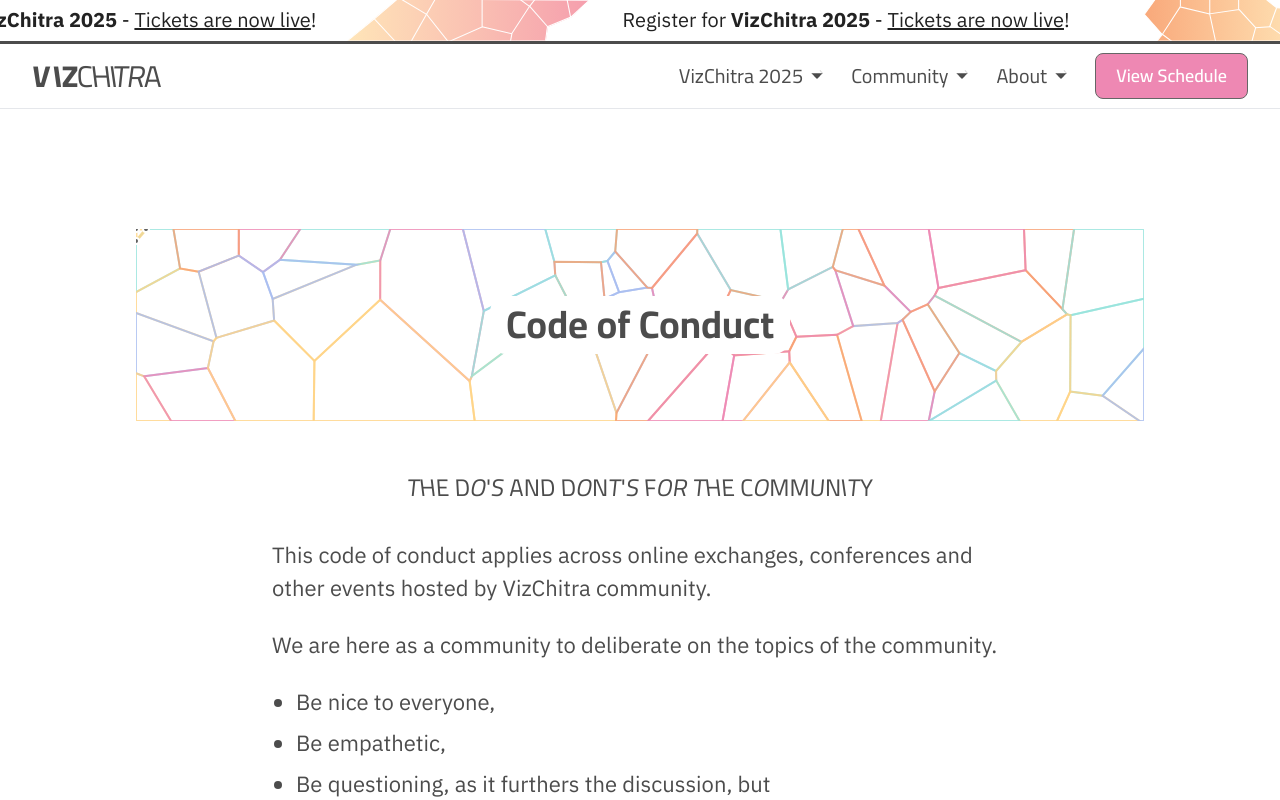
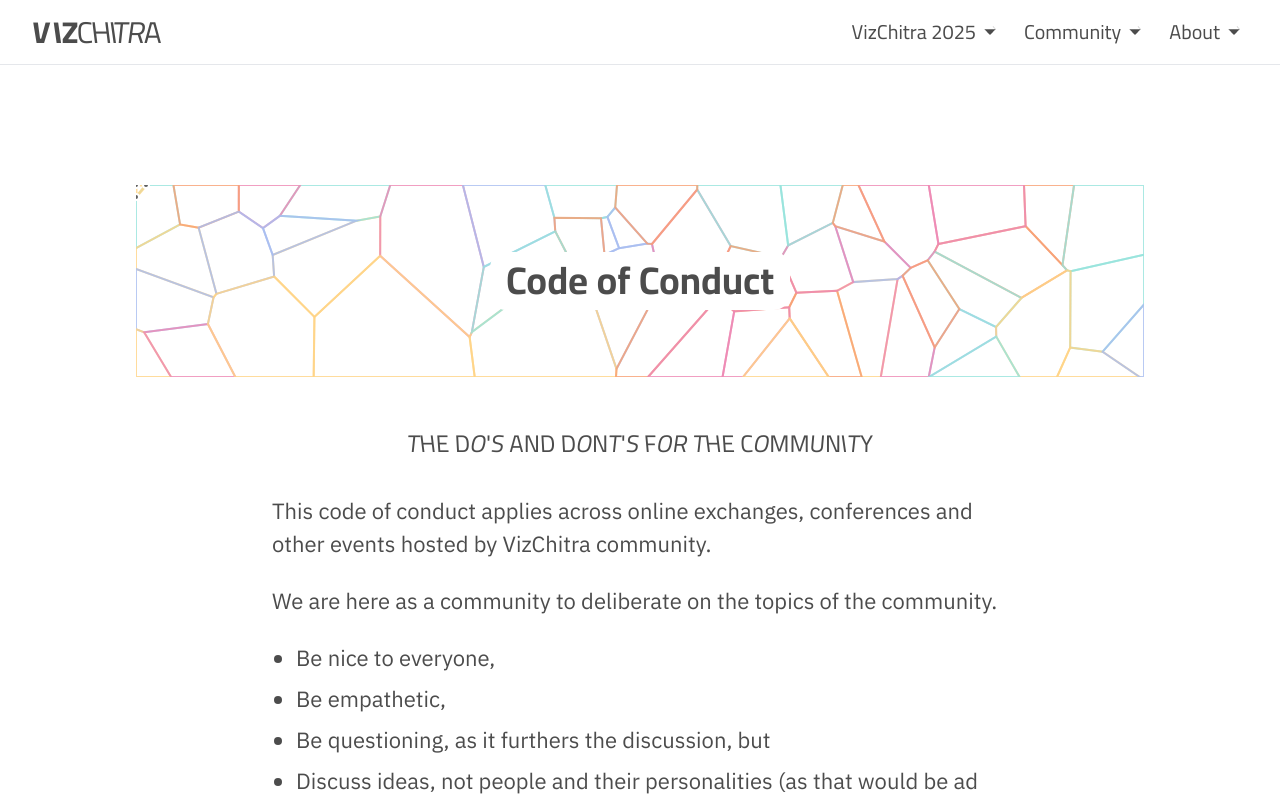
Before and after one commit to vizchitra/vizchitra.github.io, a SvelteKit app: page /code-of-conduct in a window 1280 px wide. Shown: the top 800 px of the page. Built offline with nearby package versions, Linux system fonts and the light colour scheme.

Commit message:
Add lightning talk to recap section (#125)
* remove header cta

* remove old schedule

* update call to action

* fix cta card alignment

* update videos

```diff
--- a/src/lib/components/CallToAction.svelte
+++ b/src/lib/components/CallToAction.svelte
@@ -21,23 +21,23 @@
 		},
 		{
 			image: sponsorshipBanner,
-			alt: 'VizChitra 2025 Schedule banner',
-			title: 'Chart your course @ VizChitra 2025',
+			alt: 'VizChitra 2025 Recap',
+			title: 'VizChitra 2025 Recap',
 			description:
-				"Explore the full schedule for June 27th and don't miss out on keynotes, panels, and alternative sessions.",
-			link: 'https://hasgeek.com/VizChitra/2025/schedule',
-			buttonText: 'View Schedule',
-			isAnimated: true
+				"Catch up on VizChitra 2025. Explore  keynotes, panels and alternative sessions.",
+			link: '/recap',
+			buttonText: 'View Recap',
+			isAnimated: false
 		},
-		{
-			image: conferenceBanner,
-			alt: 'Call for conference proposals banner',
-			title: 'VizChitra 2025',
-			description: 'Annual flagship in-person conference, on 27 June',
-			link: 'https://hasgeek.com/VizChitra/2025/#tickets',
-			buttonText: 'Buy tickets now!',
-			isAnimated: false
-		}
+		// {
+		// 	image: conferenceBanner,
+		// 	alt: 'Call for conference proposals banner',
+		// 	title: 'VizChitra 2025',
+		// 	description: 'Annual flagship in-person conference, on 27 June',
+		// 	link: 'https://hasgeek.com/VizChitra/2025/#tickets',
+		// 	buttonText: 'Buy tickets now!',
+		// 	isAnimated: false
+		// }
 		// {
 		// 	image: sponsorshipBanner,
 		// 	alt: 'Sponsor the Conference',
@@ -66,7 +66,7 @@
 </script>
 
 <div
-	class="z-12 -mt-[15%] grid grid-cols-1 gap-4 rounded-2xl bg-white px-4 py-4 sm:px-6 lg:grid-cols-3 lg:px-4"
+	class="z-12 -mt-[15%] grid grid-cols-1 gap-4 rounded-2xl bg-white px-4 py-4 sm:px-6 lg:grid-cols-2 lg:px-4"
 >
 	{#each cards as card}
 		<a
--- a/src/lib/components/Navbar/NavMenu.svelte
+++ b/src/lib/components/Navbar/NavMenu.svelte
@@ -76,12 +76,12 @@
 			</div>
 
 			<div class="mobile-drawer-container relative flex h-full items-center justify-center">
-				<a
+				<!-- <a
 					href="https://hasgeek.com/VizChitra/2025/schedule"
 					target="_blank"
 					class="bg-viz-pink hover:bg-viz-pink/90 mr-3 inline-flex w-full items-center justify-center gap-3 rounded-lg border-[1px] border-[#666] px-3 py-1 text-base font-medium text-nowrap whitespace-nowrap text-white transition-all duration-200 hover:text-white sm:text-lg"
 					>View Schedule</a
-				>
+				> -->
 				<MobileNavDrawer {navSections}></MobileNavDrawer>
 			</div>
 
@@ -154,12 +154,12 @@
 					{/if}
 				{/each}
 
-				<a
+				<!-- <a
 					href="https://hasgeek.com/VizChitra/2025/schedule"
 					target="_blank"
 					class="bg-viz-pink hover:bg-viz-pink/90 ml-3 inline-flex w-full items-center justify-center gap-3 rounded-lg border-[1px] border-[#666] px-5 py-2 text-lg font-semibold text-nowrap whitespace-nowrap text-white transition-all duration-200 hover:text-white"
 					>View Schedule</a
-				>
+				> -->
 			</div>
 		</div>
 	</div>
--- a/src/routes/+layout.svelte
+++ b/src/routes/+layout.svelte
@@ -1,7 +1,6 @@
 <script>
 	import Footer from '$lib/components/Footer.svelte';
 	import '../app.css';
-	import HeaderCallToAction from '$lib/components/HeaderCallToAction.svelte';
 
 	import { page } from '$app/stores';
 	import NavMenu from '$lib/components/Navbar/NavMenu.svelte';
@@ -10,7 +9,6 @@
 	let { children } = $props();
 </script>
 
-<HeaderCallToAction />
 <div class="app">
 	<NavMenu></NavMenu>
 	<main class:full-width={$page.url.pathname.includes('polygon-playground')}>
```
Also changed, not shown: src/lib/data/youtube-videos.csv.
